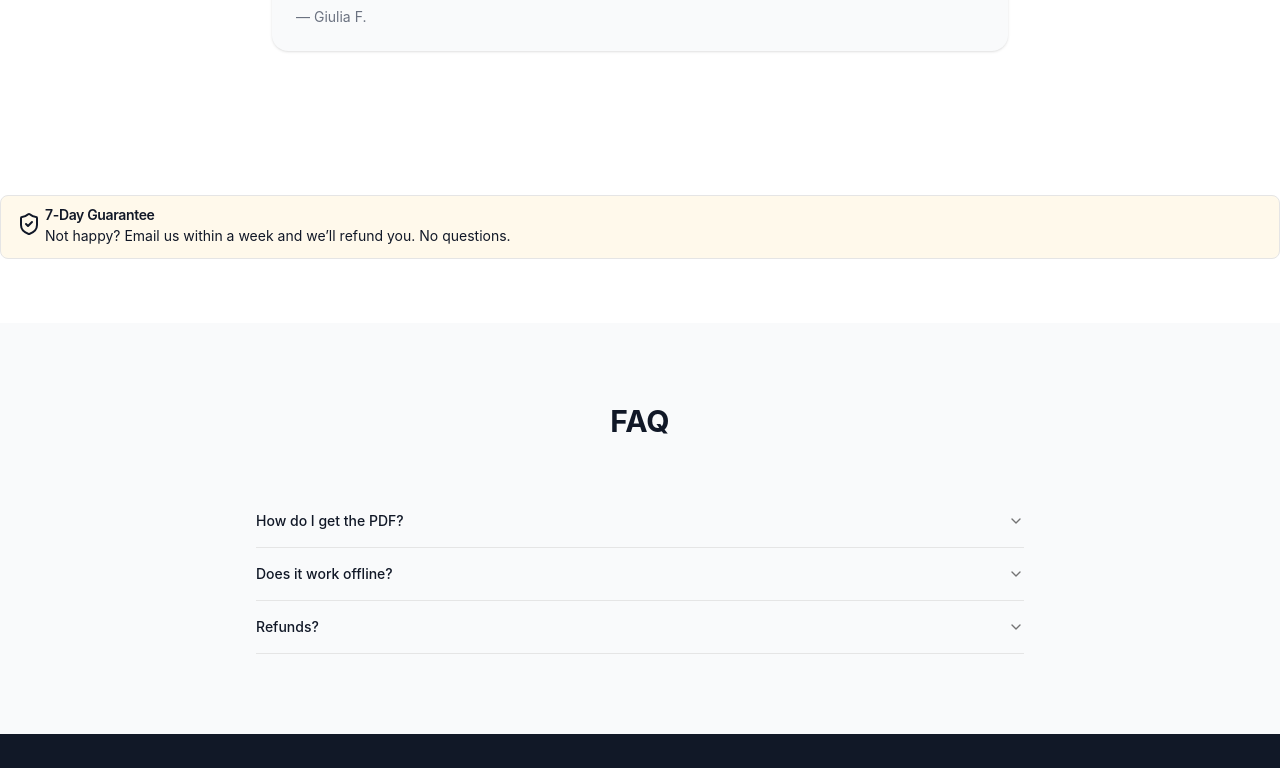
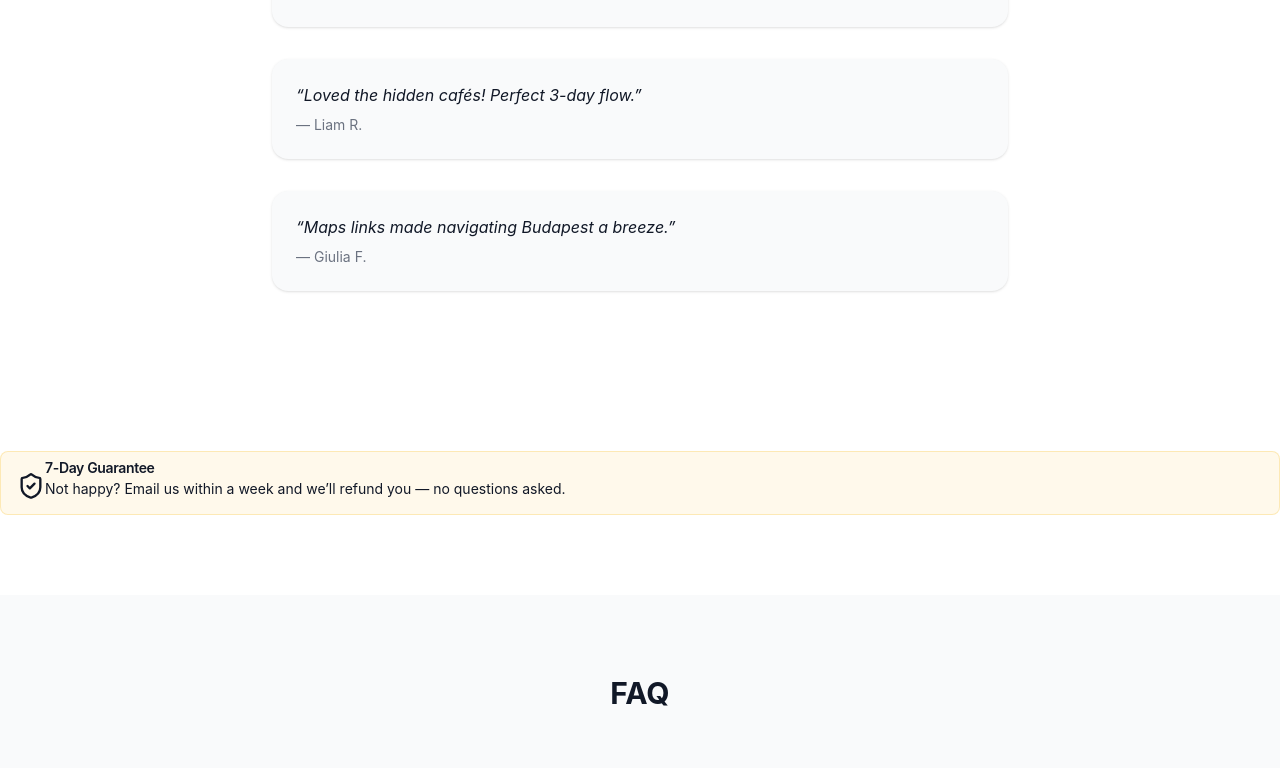
Before and after one commit to Mikkamakka29/pearlzone-guide, a Next.js app: page / in a window 1280 px wide. Shown: the part 1981-2749 px from the top of the page. Built offline with nearby package versions, Linux system fonts and the light colour scheme.

Commit message:
style: standalone guarantee section, fix spacing & alignment

```diff
--- a/src/app/page.tsx
+++ b/src/app/page.tsx
@@ -71,7 +71,7 @@ export default function Home() {
           </Badge>
         </div>
       </section>
-
+      <section id="inside" className="py-20 bg-gray-50 mt-20"></section>
       {/* WHAT’S INSIDE */}
       <section id="inside" className="py-20 bg-gray-50">
         <h2 className="text-3xl font-bold text-center mb-14 text-accent">What’s Inside</h2>
@@ -99,13 +99,19 @@ export default function Home() {
         </div>
       </section>
 
-      <Alert className="container my-16 bg-accent/10">
-        <ShieldCheck className="w-6 h-6 text-accent" />
-        <AlertTitle className="font-semibold">7-Day Guarantee</AlertTitle>
-        <AlertDescription>
-          Not happy? Email us within a week and we’ll refund you. No questions.
-        </AlertDescription>
-      </Alert>
+      {/* 7-Day Risk-free Guarantee */}
+      <section className="py-20">
+        <Alert className="container bg-accent/10 border border-accent/30 flex items-start gap-4">
+          <ShieldCheck className="w-7 h-7 text-accent shrink-0 mt-1" />
+          <div>
+            <AlertTitle className="font-semibold">7-Day Guarantee</AlertTitle>
+            <AlertDescription>
+              Not happy? Email us within a week and we’ll refund you —
+              no questions asked.
+            </AlertDescription>
+          </div>
+        </Alert>
+      </section>
 
       {/* FAQ */}
       <section id="faq" className="py-20 bg-gray-50">
```
